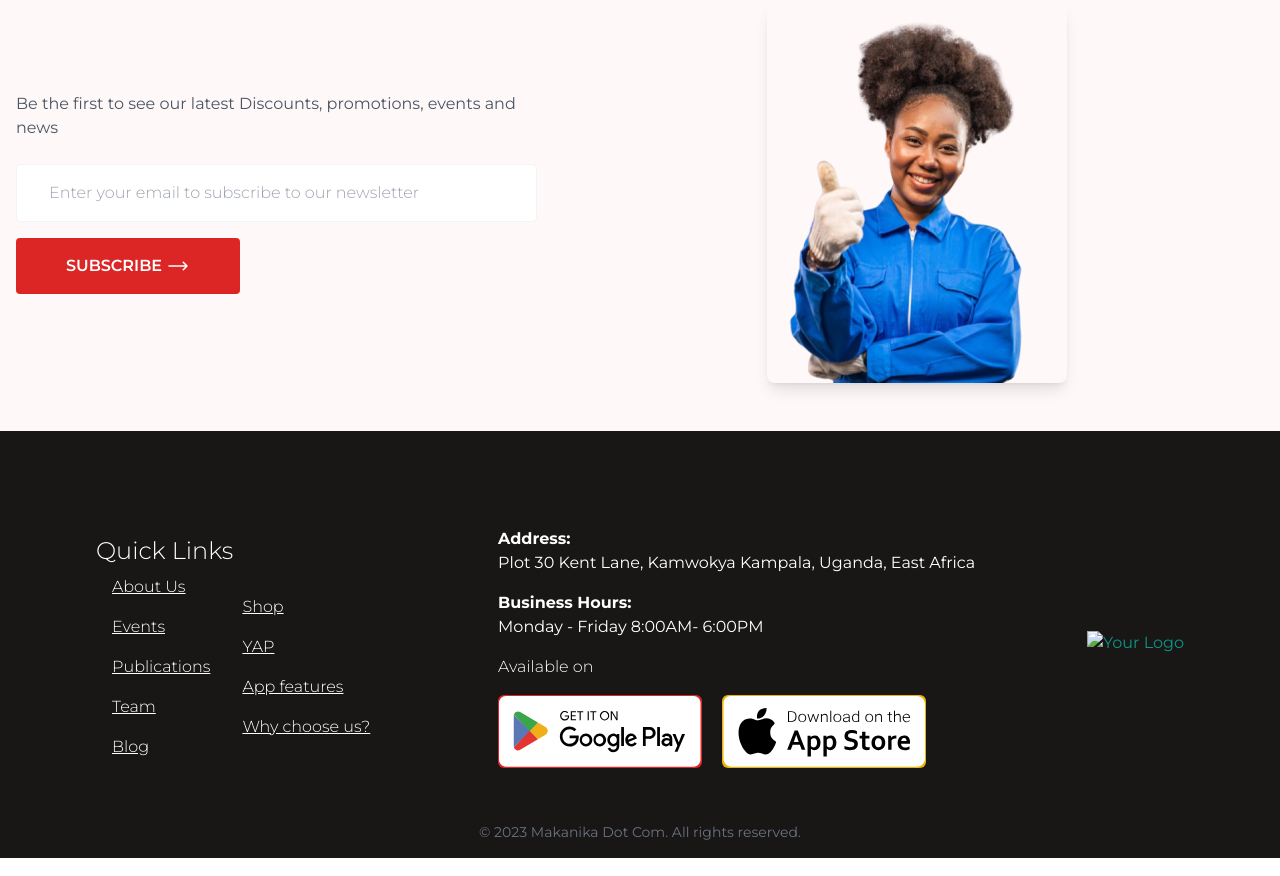
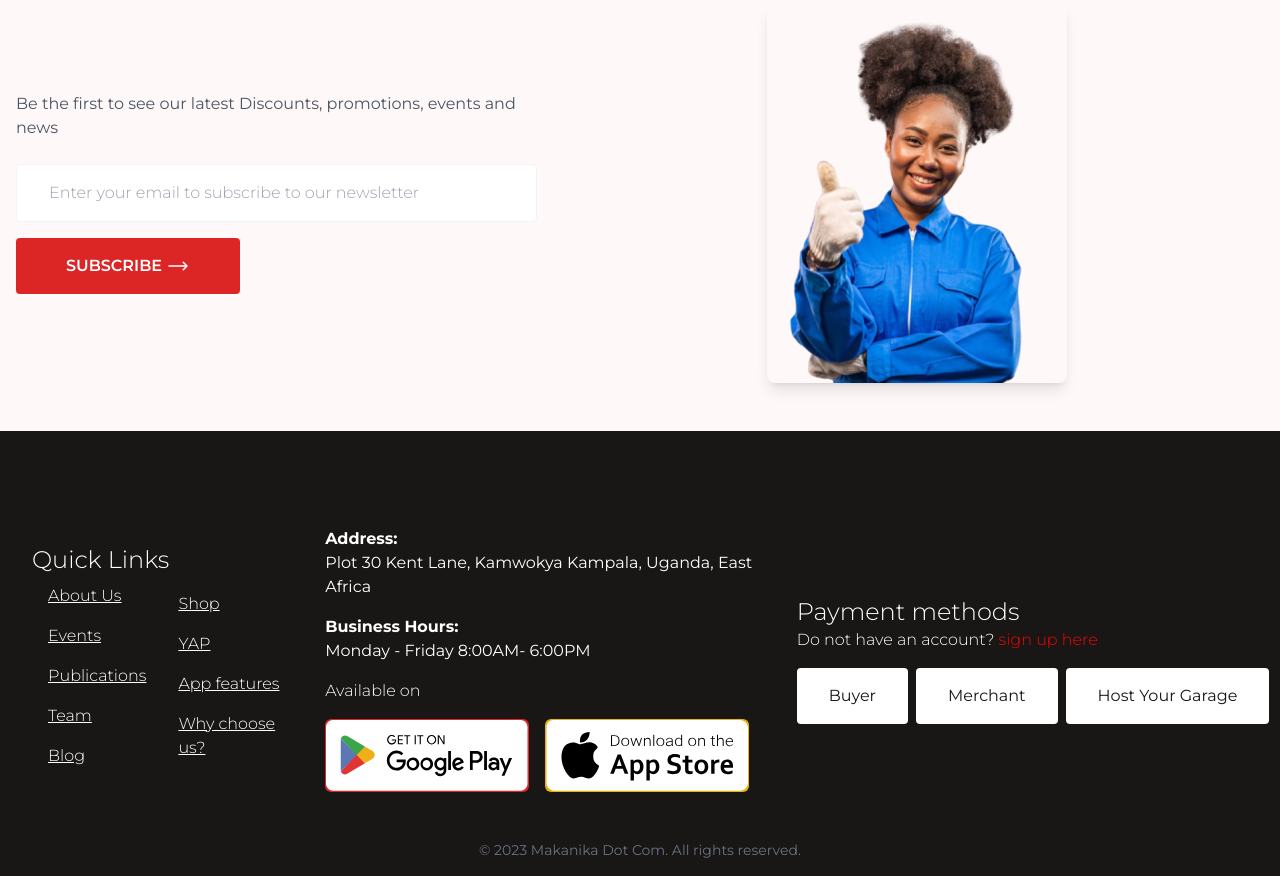
Before and after one commit to matovu-ronald/makanika, a website: page index.html in a window 1280 px wide. Shown: the part 4948-5824 px from the top of the page. Drawn offline with Linux system fonts and the light colour scheme.

Commit message:
Finalize footer section

```diff
--- a/index.html
+++ b/index.html
@@ -990,9 +990,9 @@
       </section>
     </main>
     <footer class="bg-makankika-jet-black text-white">
-      <div class="max-w-6xl mx-auto px-4 md:pt-16 sm:px-6 lg:px-8">
-        <div class="py-8 md:flex md:items-center md:justify-between">
-          <div class="flex flex-col justify-between">
+      <div class="container mx-auto px-4 md:pt-16 sm:px-6 lg:px-8">
+        <div class="py-8 md:flex md:items-center md:justify-between md:space-x-4">
+          <div class="flex flex-col">
             <h4 class="text-2xl font-light">Quick Links</h4>
             <div
               class="flex flex-col justify-start md:flex-row md:justify-between"
@@ -1070,7 +1070,7 @@
             </div>
             <div class="flex flex-col space-y-4 mt-4">
               <p class="text-base font-light">Available on</p>
-              <div class="space-x-4">
+              <div class="md:flex md:space-x-4">
                 <a
                   href="#"
                   class="inline-flex items-center justify-center border border-transparent text-base font-medium rounded-md text-white bg-red-600 hover:bg-red-700"
@@ -1145,13 +1145,17 @@
               </div>
             </div>
           </div>
-          <div class="flex justify-center text-teal-600 mb-4 md:mb-0">
-            <!-- Your logo here -->
-            <img
-              src="path-to-your-logo.svg"
-              alt="Your Logo"
-              class="h-8 w-auto sm:h-10"
-            />
+          <div class="flex flex-col my-4 md:my-0 text-base">
+            <h4 class="text-2xl font-light">Payment methods</h4>
+            <div></div>
+            <p class="font-light">
+              Do not have an account? <a class="text-makanika-cherry-red hover:text-makanika-sunflower-yellow" href="#">sign up here</a></span>
+            </p>
+            <div class="flex flex-col md:flex-row md:flex-nowrap space-y-4 md:space-x-2 md:space-y-0 justify-start md:justify-between mt-4">
+              <a class="capitalize shrink-0 py-4 px-8 bg-white text-makankika-jet-black rounded hover:bg-makanika-sunflower-yellow transition ease-in-out" href="#">Buyer</a>
+              <a class="capitalize shrink-0 py-4 px-8 bg-white text-makankika-jet-black rounded hover:bg-makanika-sunflower-yellow transition ease-in-out" href="#">Merchant</a>
+              <a class="capitalize shrink-0 py-4 px-8 bg-white text-makankika-jet-black rounded hover:bg-makanika-sunflower-yellow transition ease-in-out" href="#">Host your garage</a>
+            </div>
           </div>
         </div>
         <div class="text-center text-gray-500 text-sm py-4">
```
Also changed, not shown: src/styles/output.css.
